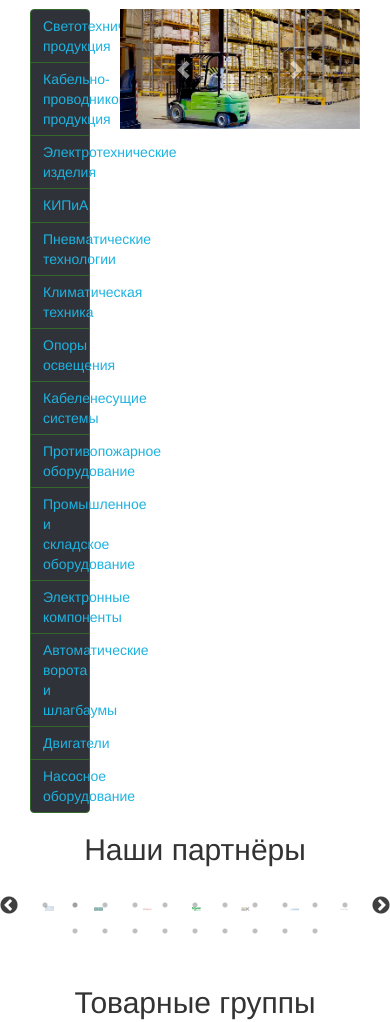
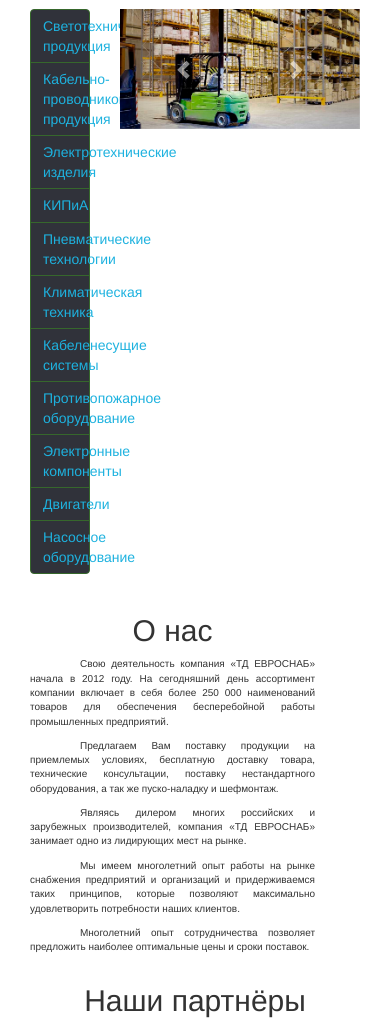
Before and after one commit to Yoatn/td-eurosnab.com, a plain HTML site: page index.html in a window 390 px wide. Shown: the part 88-1110 px from the top of the page. Drawn offline with nearby package versions, Linux system fonts and the light colour scheme.

Commit message:
add 'about us' on main paig, add contacrs, delete some category left menu

```diff
--- a/css/style.css
+++ b/css/style.css
@@ -73,7 +73,7 @@ h {
     font-family: 'Roboto', sans-serif;
 }
 
-#goods_group, #our_partners, #map_main {
+#goods_group, #our_partners, #map_main, #about_text {
     text-align: center;
 
 }
@@ -176,8 +176,14 @@ ul, ol {
     /*padding: 30px;*/
 }
 
+#about_row {
+    margin-top: 20px;
+}
+
 #contacts_row {
     margin-top: 120px;
+    text-align: center;
+    margin-bottom: 30px;
 }
 
 #contacts_text {
@@ -194,6 +200,10 @@ ul, ol {
     text-align: justify;
     /*text-indent: 50px;*/
 }
+
+#about_text > h2 {
+    text-align: center;
+}
 #about_text > p {
     text-indent: 50px
 }
--- a/index.html
+++ b/index.html
@@ -105,12 +105,12 @@
                         <button type="button" class="btn wrap-normal">КИПиА</button>
                         <button type="button" class="btn wrap-normal">Пневматические технологии</button>
                         <button type="button" class="btn wrap-normal">Климатическая техника</button>
-                        <button type="button" class="btn wrap-normal">Опоры освещения</button>
+                        <!--<button type="button" class="btn wrap-normal">Опоры освещения</button>-->
                         <button type="button" class="btn wrap-normal">Кабеленесущие системы</button>
                         <button type="button" class="btn wrap-normal">Противопожарное оборудование</button>
-                        <button type="button" class="btn wrap-normal">Промышленное и складское оборудование</button>
+                        <!--<button type="button" class="btn wrap-normal">Промышленное и складское оборудование</button>-->
                         <button type="button" class="btn wrap-normal">Электронные компоненты</button>
-                        <button type="button" class="btn wrap-normal">Автоматические ворота и шлагбаумы</button>
+                        <!--<button type="button" class="btn wrap-normal">Автоматические ворота и шлагбаумы</button>-->
                         <button type="button" class="btn wrap-normal">Двигатели</button>
                         <button type="button" class="btn wrap-normal">Насосное оборудование</button>
                     </div>
@@ -143,6 +143,19 @@
                         </div>
                     </div>
                 </div>
+            </div>
+
+            <div id="about_row" class="row">
+                <div id="about_text" class="col-lg-12 col-md-12 col-ms-12 col-xs-12 text-center">
+                    <h2>О нас</h2>
+                    <p>Свою деятельность компания «ТД ЕВРОСНАБ» начала в 2012 году. На сегодняшний день ассортимент компании включает в себя более 250 000 наименований товаров для обеспечения бесперебойной работы промышленных предприятий.</p>
+                    <p>Предлагаем Вам поставку продукции на приемлемых условиях, бесплатную доставку товара, технические консультации, поставку нестандартного оборудования, а так же пуско-наладку и шефмонтаж.
+                    <p>Являясь дилером многих российских и зарубежных производителей, компания «ТД ЕВРОСНАБ» занимает одно из лидирующих мест на рынке.</p>
+                    <p>Мы имеем многолетний опыт работы на рынке снабжения предприятий и организаций и придерживаемся таких принципов, которые позволяют максимально удовлетворить потребности наших клиентов. </p>
+                    <p>Многолетний опыт сотрудничества позволяет предложить наиболее оптимальные цены и сроки поставок.</p>
+                </div>
+
+
             </div>
             <!--Слайдер партнёры начало-->
 
```
Also changed, not shown: contacts.html (+9 -4 lines).
